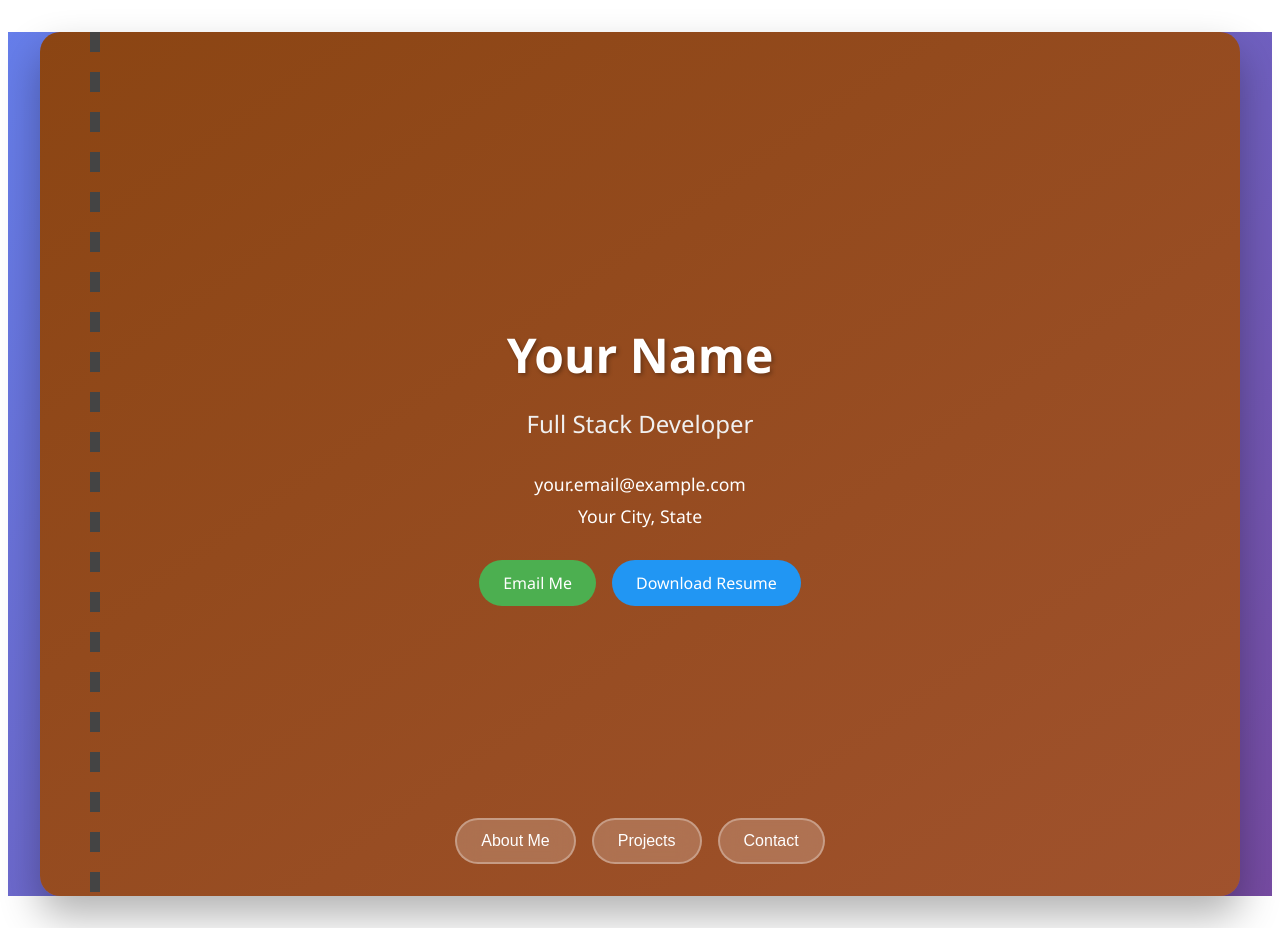
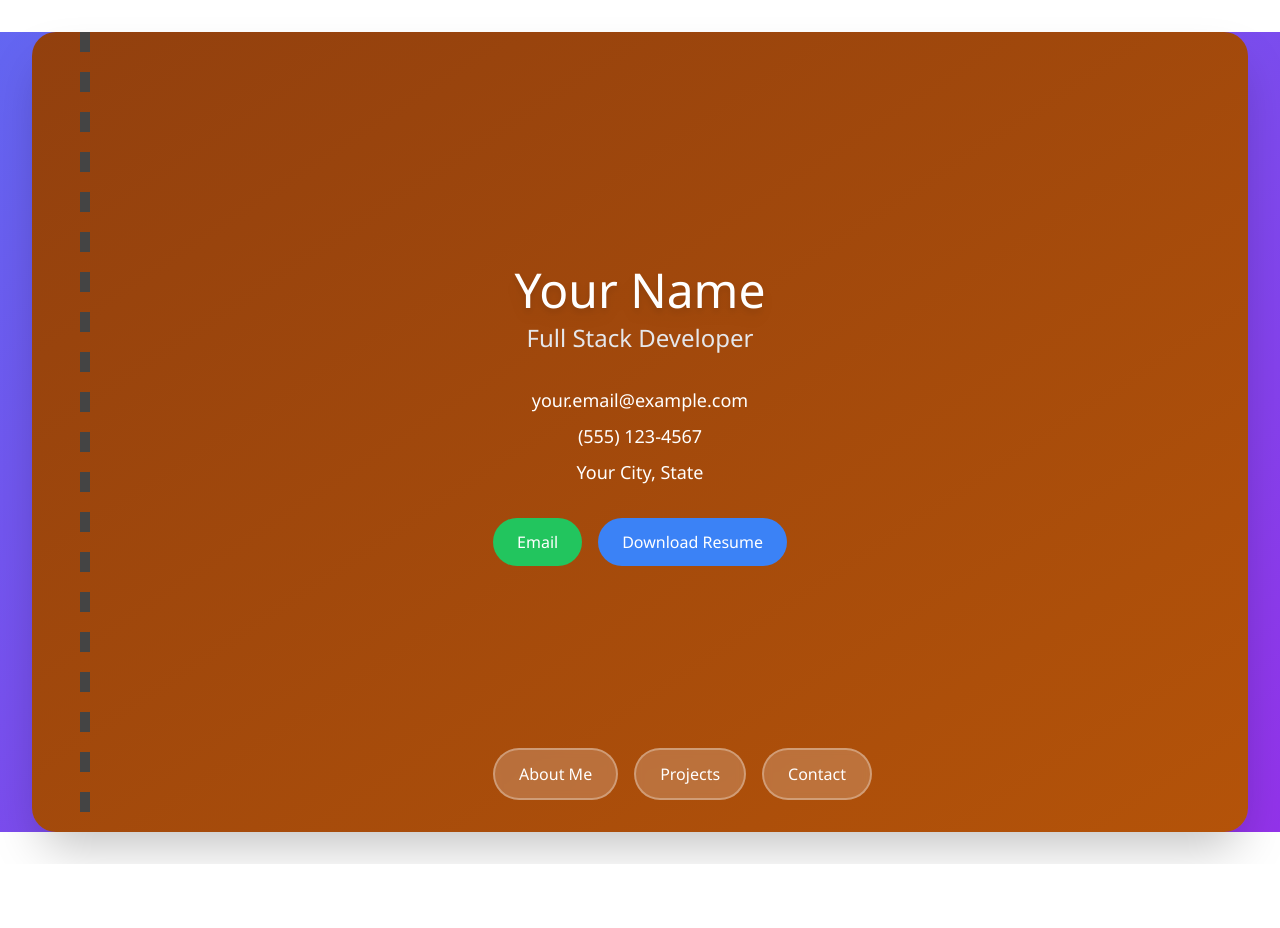
Before and after one commit to the-scholiast/Portfolio-Website, a React (Create React App) app: page / in a window 1280 px wide. After the commit the page ends 864 px from the top, so only its background shows below. Built offline with nearby package versions, Linux system fonts and the light colour scheme.

Commit message:
Refactor using tailwind

```diff
--- a/src/App.css
+++ b/src/App.css
@@ -1,320 +1,22 @@
-.app {
-  min-height: 100vh;
-  background: linear-gradient(135deg, #667eea 0%, #764ba2 100%);
-  font-family: 'Segoe UI', Tahoma, Geneva, Verdana, sans-serif;
+@tailwind base;
+@tailwind components;
+@tailwind utilities;
+
+/* Custom animations that Tailwind doesn't provide out-of-the-box */
+@keyframes binderOpen {
+  0% { transform: scale(0.95); opacity: 0; }
+  100% { transform: scale(1); opacity: 1; }
 }
 
-.binder-cover {
-  display: flex;
-  flex-direction: column;
-  justify-content: center;
-  align-items: center;
-  min-height: 100vh;
-  padding: 2rem;
-  background: linear-gradient(145deg, #8B4513, #A0522D);
-  border-radius: 20px;
-  margin: 2rem;
-  box-shadow: 0 20px 40px rgba(0, 0, 0, 0.3);
-  position: relative;
-  overflow: hidden;
+@keyframes cardSlideIn {
+  0% { opacity: 0; transform: translateY(20px); }
+  100% { opacity: 1; transform: translateY(0); }
 }
 
-.binder-cover::before {
-  content: '';
-  position: absolute;
-  top: 0;
-  left: 50px;
-  width: 10px;
-  height: 100%;
-  background: repeating-linear-gradient(to bottom,
-      #444 0px,
-      #444 20px,
-      transparent 20px,
-      transparent 40px);
-}
-
-.cover-content {
-  text-align: center;
-  color: white;
-  z-index: 2;
-}
-
-.cover-content h1 {
-  font-size: 3rem;
-  margin-bottom: 0.5rem;
-  text-shadow: 2px 2px 4px rgba(0, 0, 0, 0.3);
-}
-
-.cover-content h2 {
-  font-size: 1.5rem;
-  margin-bottom: 2rem;
-  color: #f0f0f0;
-  font-weight: 300;
-}
-
-.cover-info p {
-  margin: 0.5rem 0;
-  font-size: 1.1rem;
-}
-
-.cover-actions {
-  margin: 2rem 0;
-  display: flex;
-  gap: 1rem;
-  flex-wrap: wrap;
-  justify-content: center;
-}
-
-.email-btn,
-.download-btn {
-  padding: 12px 24px;
-  border: none;
-  border-radius: 25px;
-  font-size: 1rem;
-  cursor: pointer;
-  transition: transform 0.2s, box-shadow 0.2s;
-  text-decoration: none;
-  display: inline-block;
-}
-
-.email-btn {
-  background: #4CAF50;
-  color: white;
-}
-
-.download-btn {
-  background: #2196F3;
-  color: white;
-}
-
-.email-btn:hover,
-.download-btn:hover {
-  transform: translateY(-2px);
-  box-shadow: 0 5px 15px rgba(0, 0, 0, 0.2);
-}
-
-.navigation {
-  position: absolute;
-  bottom: 2rem;
-  display: flex;
-  gap: 1rem;
-  flex-wrap: wrap;
-  justify-content: center;
-}
-
-.navigation button {
-  padding: 12px 24px;
-  background: rgba(255, 255, 255, 0.2);
-  border: 2px solid rgba(255, 255, 255, 0.3);
-  border-radius: 25px;
-  color: white;
-  font-size: 1rem;
-  cursor: pointer;
-  transition: all 0.3s ease;
-  backdrop-filter: blur(10px);
-}
-
-.navigation button:hover {
-  background: rgba(255, 255, 255, 0.3);
-  transform: translateY(-2px);
-}
-
-.binder-open {
-  min-height: 100vh;
-  padding: 2rem;
-  background: #f5f5f5;
+.animate-binderOpen {
   animation: binderOpen 0.5s ease-out;
 }
 
-.binder-header {
-  display: flex;
-  justify-content: space-between;
-  align-items: center;
-  margin-bottom: 2rem;
-  padding: 1rem 2rem;
-  background: white;
-  border-radius: 10px;
-  box-shadow: 0 2px 10px rgba(0, 0, 0, 0.1);
+.animate-cardSlideIn {
+  animation: cardSlideIn 0.5s ease-out forwards;
 }
-
-.binder-header h2 {
-  margin: 0;
-  color: #333;
-  font-size: 2rem;
-}
-
-.close-btn {
-  background: #ff4757;
-  border: none;
-  color: white;
-  width: 40px;
-  height: 40px;
-  border-radius: 50%;
-  font-size: 1.5rem;
-  cursor: pointer;
-  display: flex;
-  align-items: center;
-  justify-content: center;
-  transition: all 0.2s;
-}
-
-.close-btn:hover {
-  background: #ff3838;
-  transform: scale(1.1);
-}
-
-.cards-container {
-  background: white;
-  border-radius: 15px;
-  padding: 2rem;
-  box-shadow: 0 10px 30px rgba(0, 0, 0, 0.1);
-  min-height: 60vh;
-}
-
-.cards-grid {
-  display: grid;
-  grid-template-columns: repeat(auto-fit, minmax(300px, 1fr));
-  gap: 2rem;
-  margin-bottom: 2rem;
-}
-
-.card {
-  background: linear-gradient(145deg, #ffffff, #f0f0f0);
-  border-radius: 15px;
-  padding: 1.5rem;
-  box-shadow: 0 5px 15px rgba(0, 0, 0, 0.1);
-  transition: transform 0.3s, box-shadow 0.3s;
-  animation: cardSlideIn 0.5s ease-out forwards;
-  opacity: 0;
-  transform: translateY(20px);
-}
-
-.card:hover {
-  transform: translateY(-5px);
-  box-shadow: 0 15px 30px rgba(0, 0, 0, 0.15);
-}
-
-.card h3 {
-  margin-top: 0;
-  color: #333;
-  border-bottom: 2px solid #667eea;
-  padding-bottom: 0.5rem;
-}
-
-.card-content p {
-  line-height: 1.6;
-  color: #666;
-}
-
-.technologies {
-  display: flex;
-  flex-wrap: wrap;
-  gap: 0.5rem;
-  margin-top: 1rem;
-}
-
-.tech-tag {
-  background: #667eea;
-  color: white;
-  padding: 0.25rem 0.75rem;
-  border-radius: 15px;
-  font-size: 0.8rem;
-}
-
-.card-links {
-  display: flex;
-  gap: 1rem;
-  margin-top: 1rem;
-}
-
-.card-links a {
-  color: #667eea;
-  text-decoration: none;
-  font-weight: 500;
-  transition: color 0.2s;
-}
-
-.card-links a:hover {
-  color: #5a67d8;
-  text-decoration: underline;
-}
-
-.pagination {
-  display: flex;
-  justify-content: center;
-  align-items: center;
-  gap: 2rem;
-  margin-top: 2rem;
-  padding: 1rem;
-}
-
-.page-btn {
-  background: #667eea;
-  color: white;
-  border: none;
-  padding: 10px 20px;
-  border-radius: 25px;
-  cursor: pointer;
-  font-size: 1rem;
-  transition: all 0.2s;
-}
-
-.page-btn:hover:not(:disabled) {
-  background: #5a67d8;
-  transform: translateY(-1px);
-}
-
-.page-btn:disabled {
-  background: #ccc;
-  cursor: not-allowed;
-  transform: none;
-}
-
-.page-info {
-  font-weight: 500;
-  color: #666;
-}
-
-@keyframes binderOpen {
-  from {
-    opacity: 0;
-    transform: perspective(1000px) rotateY(-15deg);
-  }
-
-  to {
-    opacity: 1;
-    transform: perspective(1000px) rotateY(0deg);
-  }
-}
-
-@keyframes cardSlideIn {
-  to {
-    opacity: 1;
-    transform: translateY(0);
-  }
-}
-
-@media (max-width: 768px) {
-  .cover-content h1 {
-    font-size: 2rem;
-  }
-
-  .cover-content h2 {
-    font-size: 1.2rem;
-  }
-
-  .cards-grid {
-    grid-template-columns: 1fr;
-  }
-
-  .cover-actions,
-  .navigation {
-    flex-direction: column;
-    align-items: center;
-  }
-
-  .pagination {
-    flex-direction: column;
-    gap: 1rem;
-  }
-}
--- a/src/App.tsx
+++ b/src/App.tsx
@@ -154,70 +154,118 @@ const App: React.FC = () => {
   };
 
   return (
-    <div className="app">
+    <div className="min-h-screen bg-gradient-to-br from-indigo-500 to-purple-600 font-sans">
       {!isBinderOpen ? (
-        <div className="binder-cover">
-          <div className="cover-content">
-            <h1>{personalInfo.name}</h1>
-            <h2>{personalInfo.title}</h2>
-            <div className="cover-info">
-              <p>{personalInfo.email}</p>
-              <p>{personalInfo.location}</p>
+        <div className="flex flex-col justify-center items-center min-h-screen p-8 bg-gradient-to-br from-amber-800 to-amber-700 rounded-3xl m-8 shadow-2xl relative overflow-hidden">
+          {/* Binder holes effect */}
+          <div className="absolute top-0 left-12 w-2.5 h-full bg-gradient-to-b from-gray-600 via-gray-600 to-transparent"
+               style={{
+                 background: 'repeating-linear-gradient(to bottom, #444 0px, #444 20px, transparent 20px, transparent 40px)'
+               }}>
+          </div>
+
+          <div className="text-center text-white z-10">
+            <h1 className="text-5xl mb-2 drop-shadow-lg">{personalInfo.name}</h1>
+            <h2 className="text-2xl mb-8 text-gray-200 font-light">{personalInfo.title}</h2>
+
+            <div className="mb-8">
+              <p className="my-2 text-lg">{personalInfo.email}</p>
+              <p className="my-2 text-lg">{personalInfo.phone}</p>
+              <p className="my-2 text-lg">{personalInfo.location}</p>
             </div>
-            <div className="cover-actions">
-              <a
-                href={`mailto:${personalInfo.email}`}
-                className="email-btn"
+
+            <div className="my-8 flex gap-4 flex-wrap justify-center">
+              <a href={`mailto:${personalInfo.email}`}
+                 className="px-6 py-3 bg-green-500 text-white rounded-full text-base cursor-pointer transition-all duration-200 hover:-translate-y-0.5 hover:shadow-lg no-underline inline-block">
+                Email
+              </a>
+              <button className="px-6 py-3 bg-blue-500 text-white rounded-full text-base cursor-pointer transition-all duration-200 hover:-translate-y-0.5 hover:shadow-lg">
+                Download Resume
+              </button>
+            </div>
+
+            <div className="absolute bottom-8 flex gap-4 flex-wrap justify-center">
+              <button
+                onClick={() => handleCategoryClick('about')}
+                className="px-6 py-3 bg-white bg-opacity-20 border-2 border-white border-opacity-30 rounded-full text-white text-base cursor-pointer transition-all duration-300 backdrop-blur-sm hover:bg-white hover:bg-opacity-30 hover:-translate-y-0.5"
               >
-                Email Me
-              </a>
-              <a
-                href="/resume.pdf"
-                download="Resume.pdf"
-                className="download-btn"
+                About Me
+              </button>
+              <button
+                onClick={() => handleCategoryClick('projects')}
+                className="px-6 py-3 bg-white bg-opacity-20 border-2 border-white border-opacity-30 rounded-full text-white text-base cursor-pointer transition-all duration-300 backdrop-blur-sm hover:bg-white hover:bg-opacity-30 hover:-translate-y-0.5"
               >
-                Download Resume
-              </a>
+                Projects
+              </button>
+              <button
+                onClick={() => handleCategoryClick('contact')}
+                className="px-6 py-3 bg-white bg-opacity-20 border-2 border-white border-opacity-30 rounded-full text-white text-base cursor-pointer transition-all duration-300 backdrop-blur-sm hover:bg-white hover:bg-opacity-30 hover:-translate-y-0.5"
+              >
+                Contact
+              </button>
             </div>
           </div>
-          <nav className="navigation">
-            <button onClick={() => handleCategoryClick('about')}>About Me</button>
-            <button onClick={() => handleCategoryClick('projects')}>Projects</button>
-            <button onClick={() => handleCategoryClick('contact')}>Contact</button>
-          </nav>
         </div>
       ) : (
-        <div className="binder-open">
-          <div className="binder-header">
-            <h2>{currentCategory?.charAt(0).toUpperCase()}{currentCategory?.slice(1)}</h2>
-            <button className="close-btn" onClick={handleCloseBinder}>×</button>
+        <div className="min-h-screen p-8 bg-gray-100 animate-binderOpen">
+          <div className="flex justify-between items-center mb-8 p-4 bg-white rounded-xl shadow-lg">
+            <h2 className="m-0 text-gray-800 text-3xl capitalize">{currentCategory}</h2>
+            <button
+              onClick={handleCloseBinder}
+              className="bg-red-500 border-none text-white w-10 h-10 rounded-full text-xl cursor-pointer flex items-center justify-center transition-all duration-200 hover:bg-red-600 hover:scale-110"
+            >
+              ×
+            </button>
           </div>
 
-          <div className="cards-container">
-            <div className="cards-grid">
+          <div className="bg-white rounded-2xl p-8 shadow-xl min-h-[60vh]">
+            <div className="grid grid-cols-1 md:grid-cols-2 lg:grid-cols-3 gap-8 mb-8">
               {currentCards.map((card, index) => (
-                <div key={card.id} className="card" style={{ animationDelay: `${index * 0.1}s` }}>
-                  <h3>{card.title}</h3>
-                  <div className="card-content">
-                    {card.content.split('\n').map((line, i) => (
-                      <p key={i}>{line}</p>
-                    ))}
+                <div
+                  key={card.id}
+                  className="bg-gradient-to-br from-white to-gray-100 rounded-2xl p-6 shadow-lg transition-all duration-300 opacity-0 translate-y-5 animate-cardSlideIn hover:-translate-y-1 hover:shadow-xl"
+                  style={{
+                    animationDelay: `${index * 0.1}s`
+                  }}
+                >
+                  <div className="h-full flex flex-col">
+                    <h3 className="text-xl font-semibold text-gray-800 mb-4">{card.title}</h3>
+                    <p className="text-gray-600 flex-grow leading-relaxed whitespace-pre-line mb-4">
+                      {card.content}
+                    </p>
+
                     {card.technologies && (
-                      <div className="technologies">
-                        {card.technologies.map((tech: string) => (
-                          <span key={tech} className="tech-tag">{tech}</span>
-                        ))}
+                      <div className="mb-4">
+                        <h4 className="text-sm font-medium text-gray-700 mb-2">Technologies:</h4>
+                        <div className="flex flex-wrap gap-2">
+                          {card.technologies.map((tech, techIndex) => (
+                            <span key={techIndex} className="px-3 py-1 bg-blue-100 text-blue-800 rounded-full text-sm">
+                              {tech}
+                            </span>
+                          ))}
+                        </div>
                       </div>
                     )}
-                    {card.githubUrl && (
-                      <div className="card-links">
+
+                    {(card.githubUrl || card.liveUrl) && (
+                      <div className="flex gap-3 mt-auto">
                         {card.githubUrl && (
-                          <a href={card.githubUrl} target="_blank" rel="noopener noreferrer">
+                          <a
+                            href={card.githubUrl}
+                            target="_blank"
+                            rel="noopener noreferrer"
+                            className="px-4 py-2 bg-gray-800 text-white rounded-lg text-sm transition-all duration-200 hover:bg-gray-700 hover:-translate-y-0.5 no-underline"
+                          >
                             GitHub
                           </a>
                         )}
                         {card.liveUrl && (
-                          <a href={card.liveUrl} target="_blank" rel="noopener noreferrer">
+                          <a
+                            href={card.liveUrl}
+                            target="_blank"
+                            rel="noopener noreferrer"
+                            className="px-4 py-2 bg-blue-500 text-white rounded-lg text-sm transition-all duration-200 hover:bg-blue-600 hover:-translate-y-0.5 no-underline"
+                          >
                             Live Demo
                           </a>
                         )}
@@ -230,21 +278,21 @@ const App: React.FC = () => {
           </div>
 
           {totalPages > 1 && (
-            <div className="pagination">
+            <div className="flex justify-center items-center gap-4 mt-8">
               <button
                 onClick={handlePrevPage}
                 disabled={currentPage === 0}
-                className="page-btn"
+                className="px-6 py-2 bg-blue-500 text-white rounded-lg transition-all duration-200 hover:bg-blue-600 disabled:bg-gray-300 disabled:cursor-not-allowed"
               >
                 ← Previous
               </button>
-              <span className="page-info">
+              <span className="text-gray-700 font-medium">
                 Page {currentPage + 1} of {totalPages}
               </span>
               <button
                 onClick={handleNextPage}
                 disabled={currentPage === totalPages - 1}
-                className="page-btn"
+                className="px-6 py-2 bg-blue-500 text-white rounded-lg transition-all duration-200 hover:bg-blue-600 disabled:bg-gray-300 disabled:cursor-not-allowed"
               >
                 Next →
               </button>
--- /dev/null
+++ b/tailwind.config.js
@@ -0,0 +1,29 @@
+/** @type {import('tailwindcss').Config} */
+module.exports = {
+  content: [
+    "./src/**/*.{js,jsx,ts,tsx}",
+    "./public/index.html",
+  ],
+  theme: {
+    extend: {
+      fontFamily: {
+        'sans': ['Segoe UI', 'Tahoma', 'Geneva', 'Verdana', 'sans-serif'],
+      },
+      animation: {
+        'binderOpen': 'binderOpen 0.5s ease-out',
+        'cardSlideIn': 'cardSlideIn 0.5s ease-out forwards',
+      },
+      keyframes: {
+        binderOpen: {
+          '0%': { transform: 'scale(0.95)', opacity: '0' },
+          '100%': { transform: 'scale(1)', opacity: '1' },
+        },
+        cardSlideIn: {
+          '0%': { opacity: '0', transform: 'translateY(20px)' },
+          '100%': { opacity: '1', transform: 'translateY(0)' },
+        },
+      },
+    },
+  },
+  plugins: [],
+}
--- a/tsconfig.json
+++ b/tsconfig.json
@@ -22,5 +22,5 @@
   },
   "include": [
     "src"
-  ]
+, "tailwind.config.js"  ]
 }
```
